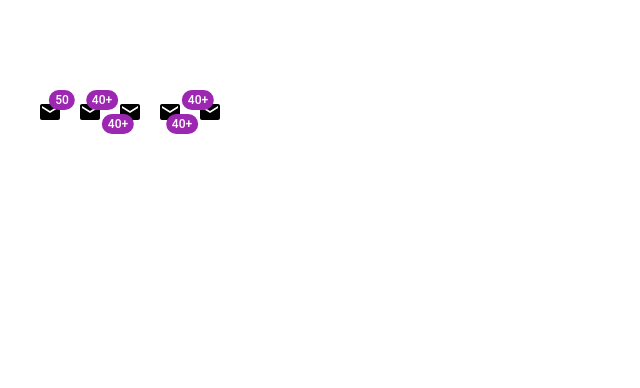
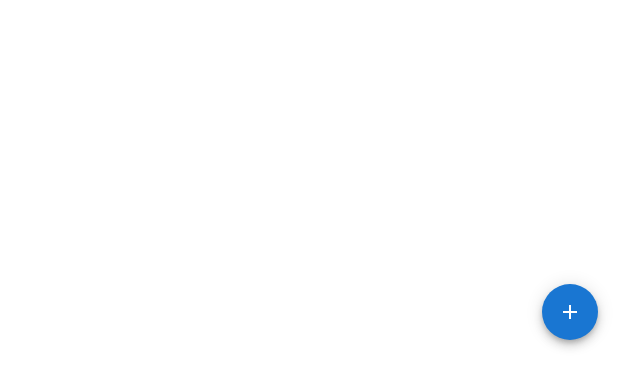
Before and after one commit to oguzhnkorkmz/material, a React (Vite) app: page / in a window 1280 px wide. Shown: the top 388 px of the page, without its empty margins (70-710 px from the left). Built offline with nearby package versions, Linux system fonts and the light colour scheme.

Commit message:
SpeedDial

```diff
--- a/src/App.tsx
+++ b/src/App.tsx
@@ -1,5 +1,6 @@
 import './App.css'
-import { LessonBadge } from './components/LessonBadge'
+import { LessonSpeedDial } from './components/LessonSpeedDial'
+// import { LessonBadge } from './components/LessonBadge'
 // import { LessonDrawer } from './components/LessonDrawer'
 // import { LessonBreadCrumb } from './components/LessonBreadCrumb'
 // import { LessonLink } from './components/LessonLink'
@@ -43,7 +44,8 @@ function App() {
       {/* <LessonLink /> */}
       {/* <LessonBreadCrumb /> */}
       {/* <LessonDrawer /> */}
-      <LessonBadge />
+      {/* <LessonBadge />ß */}
+      <LessonSpeedDial />
     </div>
   )
 }
--- /dev/null
+++ b/src/components/LessonSpeedDial.tsx
@@ -0,0 +1,16 @@
+import React from 'react'
+import { SpeedDial, SpeedDialAction, SpeedDialIcon } from '@mui/material'
+import ContentCopyIcon from '@mui/icons-material/ContentCopy';
+import PrintIcon from '@mui/icons-material/Print';
+import ShareIcon from '@mui/icons-material/Share';
+import EditIcon from '@mui/icons-material/Edit';
+
+export const LessonSpeedDial = () => {
+    return (
+        <SpeedDial ariaLabel='Nav' icon={<SpeedDialIcon openIcon={<EditIcon />} />}>
+            <SpeedDialAction icon={<ContentCopyIcon />} tooltipTitle='Copy' tooltipOpen />
+            <SpeedDialAction icon={<PrintIcon />} tooltipTitle='Print' tooltipOpen />
+            <SpeedDialAction icon={<ShareIcon />} tooltipTitle='Share' tooltipOpen />
+        </SpeedDial>
+    )
+}
```
